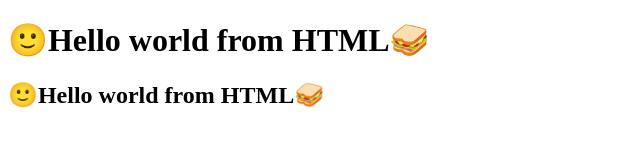
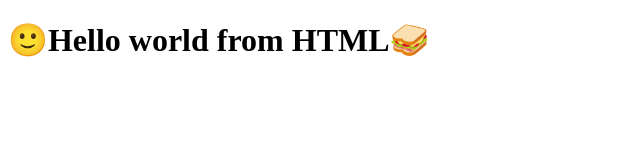
Before and after one commit to Vanilladev23/Learn-JavaScript, a website: page javascript/index.html in a window 1280 px wide. Shown: the whole page, without its empty margins (0-640 px from the left). Drawn offline with Linux system fonts and the light colour scheme.

Commit message:
Update index.html

```diff
--- a/javascript/index.html
+++ b/javascript/index.html
@@ -9,6 +9,5 @@
 <script src="./main.js"></script>
 <body>
   <h1>🙂Hello world from HTML🥪</h1>
-  <h2>🙂Hello world from HTML🥪</h2>
 </body>
 </html>
```
